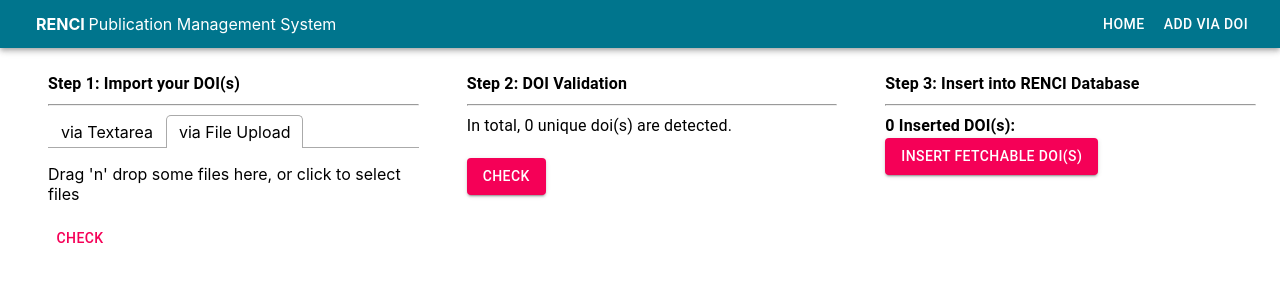
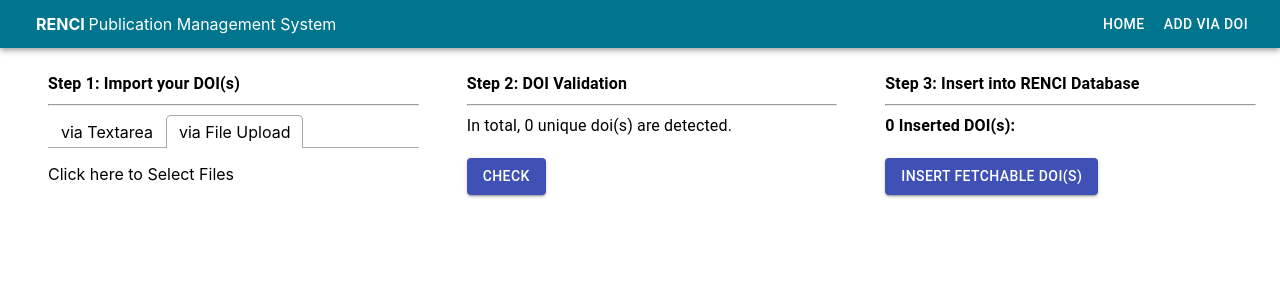
Before and after one commit to connectbo/Publication-Management-System-RENCI, a React (Create React App) app in the folder frontend/: page /add in a window 1280 px wide. Both pictures are taken after a click on the tab "via File Upload". Shown: the top 300 px of the page. Built offline with nearby package versions, Linux system fonts and the light colour scheme.

Commit message:
Button Logic Changes

```diff
--- a/frontend/src/components/Add.js
+++ b/frontend/src/components/Add.js
@@ -8,6 +8,8 @@ import CardContent from '@material-ui/core/CardContent';
 import Checkbox from '@material-ui/core/Checkbox';
 import CircularProgress from '@material-ui/core/CircularProgress';
 import ExpandMoreIcon from '@material-ui/icons/ExpandMore';
+import Box from '@material-ui/core/Box';
+
 import { Tab, Tabs, TabList, TabPanel } from 'react-tabs';
 import 'react-tabs/style/react-tabs.css';
 import { ExpansionPanel, ExpansionPanelSummary, ExpansionPanelDetails } from '@material-ui/core';
@@ -40,6 +42,12 @@ const useStyles = makeStyles({
     fontSize: 18,
     padding: '8px 8px',
     display: 'inline'
+  },
+  button: {
+    color:'#078AC1'
+  },
+  dropzone: {
+    border: 1
   }
 });
 
@@ -176,15 +184,14 @@ function Add() {
               </textarea>
             </TabPanel>
             <TabPanel>
-              <div {...getRootProps()}>
+              <Box className="dropzone" {...getRootProps()}>
                 <input {...getInputProps()} />
                 {
                   isDragActive ?
                     <p>Drop the files here ...</p> :
-                    <p>Drag 'n' drop some files here, or click to select files</p>
+                    <p>Click here to Select Files</p>
                 }
-              </div>
-              <Button color="secondary" onClick={uploadFileCheck}>Check</Button>
+              </Box>
             </TabPanel>
           </Tabs>
         </Container>
@@ -193,10 +200,10 @@ function Add() {
           <hr />
           <Typography>In total, {checkStatus.Fetchable.length + checkStatus.Existing.length + checkStatus.Error.length} unique doi(s) are detected. </Typography>
           <br />
-          {(isLoading) ? <CircularProgress /> : <Button variant="contained" color="secondary" onClick={textAreaCheck}> Check </Button>}
+          {(isLoading) ? <CircularProgress /> : <Button variant="contained" className="button" color="primary" onClick={textAreaCheck}> Check </Button>}
           <br />
           {(checkStatus.Fetchable.length + checkStatus.Existing.length + checkStatus.Error.length > 0) ? <div>
-            <Typography><b>{checkStatus.Fetchable.length} DOI(s) Fetchable via Crossref API: </b></Typography>
+            <Typography><b>{checkStatus.Fetchable.length} DOI(s) Fetchable using RESTful API: </b></Typography>
             {checkStatus.Fetchable.map(pub =>
               <ExpansionPanel className={classes.card} expanded={expanded === pub.DOI} onChange={handleExpandChange(pub.DOI)}>
                 <ExpansionPanelSummary
@@ -218,7 +225,7 @@ function Add() {
                 </ExpansionPanelDetails>
               </ExpansionPanel>)}
             <br />
-            <Typography><b>{checkStatus.Error.length} DOI(s) Unfetchable via Crossref API: </b></Typography>
+            <Typography><b>{checkStatus.Error.length} DOI(s) Unfetchable using RESTful API: </b></Typography>
             {checkStatus.Error.map(pub => <div><Typography>{pub['DOI']}</Typography><Typography>Error: {pub['Error']}</Typography></div>)}
             <br />
             <Typography><b>{checkStatus.Existing.length} Already Stored DOI(s):</b></Typography>
@@ -229,7 +236,8 @@ function Add() {
           <Typography><b>Step 3: Insert into RENCI Database</b></Typography>
           <hr />
           <Typography><b>{insertStatus.Inserted.length} Inserted DOI(s):</b></Typography>
-          {insertStatus.Inserted.length > 0 ? insertStatus.Inserted.map(pub => <Typography>{pub}</Typography>) : <Button variant="contained" color="secondary" onClick={textAreaSubmit}> Insert {fetchableNum} Fetchable DOI(s) </Button>}
+          <br />
+          {insertStatus.Inserted.length > 0 ? insertStatus.Inserted.map(pub => <Typography>{pub}</Typography>) : <Button variant="contained" className="button" color="primary" onClick={textAreaSubmit}> Insert {fetchableNum} Fetchable DOI(s) </Button>}
         </Container>
       </Container>
     </div>
```
